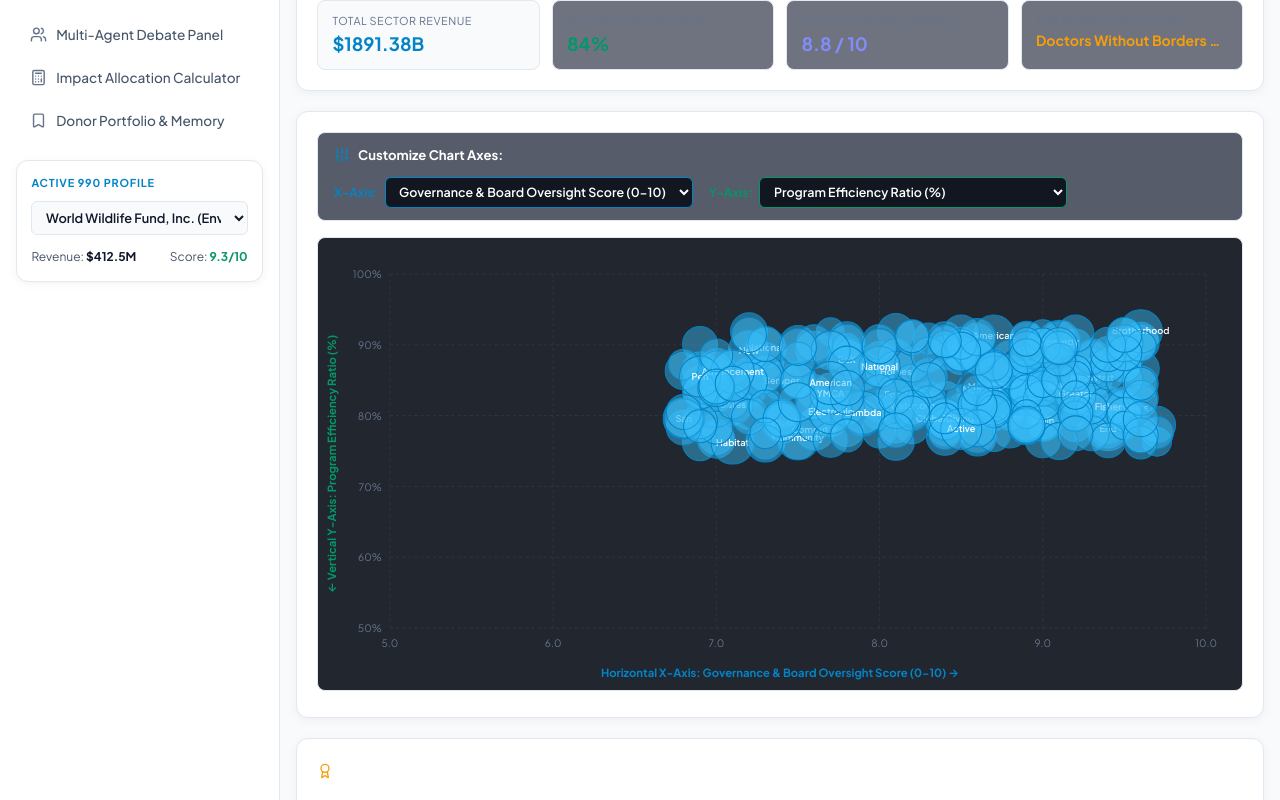
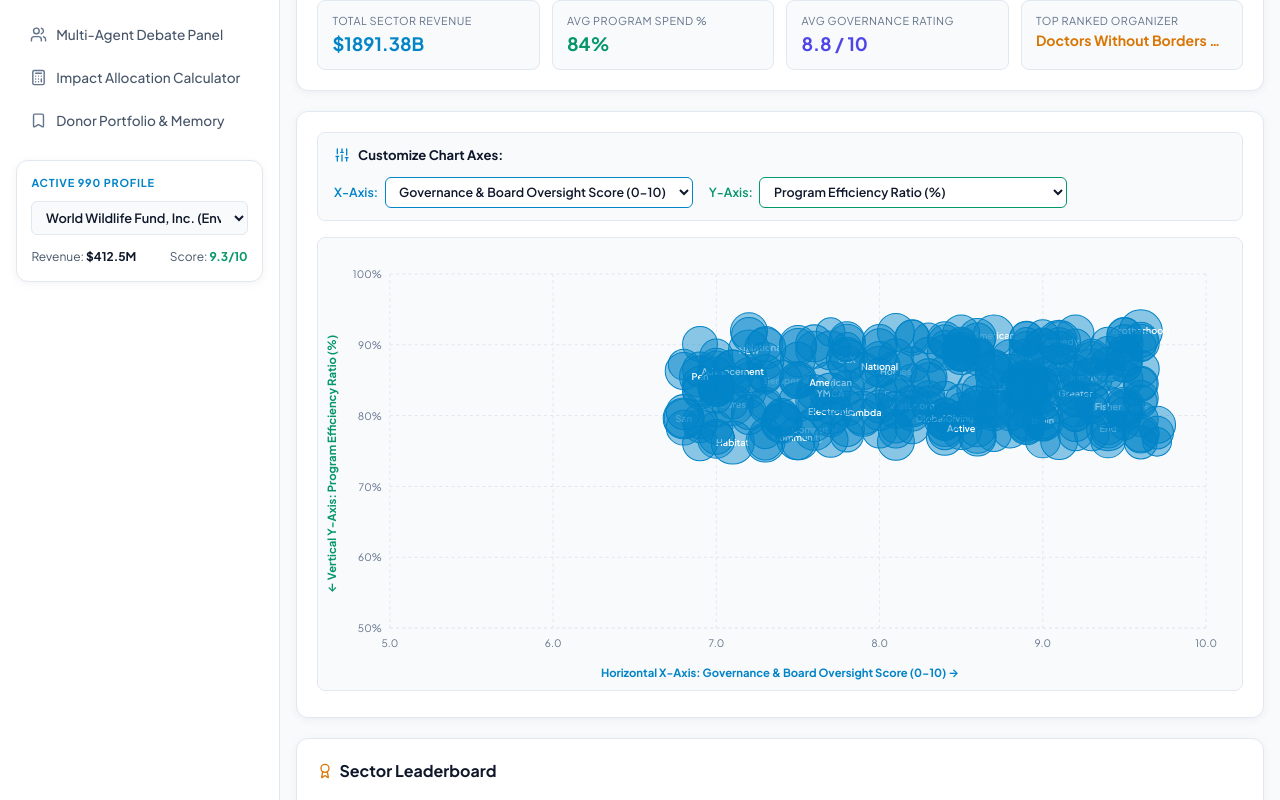
Before and after one commit to chriswschung/nonprofit-explorer-plus, a React (Vite) app: page / in a window 1280 px wide. Shown: the part 280-1080 px from the top of the page. Built offline with nearby package versions, Linux system fonts and the light colour scheme.

Commit message:
Eliminate remaining gray boxes in SectorOverview component

```diff
--- a/src/components/SectorOverview.tsx
+++ b/src/components/SectorOverview.tsx
@@ -219,19 +219,19 @@ export const SectorOverview: React.FC<SectorOverviewProps> = ({
             <span style={{ fontSize: '1.15rem', color: 'var(--accent-blue)', fontWeight: 700 }}>{formatCurrency(totalSectorRevenue)}</span>
           </div>
 
-          <div style={{ background: 'rgba(15, 23, 42, 0.6)', padding: '0.75rem 0.9rem', borderRadius: '8px', border: '1px solid var(--border-subtle)' }}>
+          <div style={{ background: 'var(--bg-main)', padding: '0.75rem 0.9rem', borderRadius: '8px', border: '1px solid var(--border-subtle)' }}>
             <span style={{ fontSize: '0.68rem', color: 'var(--text-muted)', display: 'block', textTransform: 'uppercase', letterSpacing: '0.5px' }}>AVG PROGRAM SPEND %</span>
             <span style={{ fontSize: '1.15rem', color: 'var(--accent-emerald)', fontWeight: 700 }}>{avgProgramEfficiency}%</span>
           </div>
 
-          <div style={{ background: 'rgba(15, 23, 42, 0.6)', padding: '0.75rem 0.9rem', borderRadius: '8px', border: '1px solid var(--border-subtle)' }}>
+          <div style={{ background: 'var(--bg-main)', padding: '0.75rem 0.9rem', borderRadius: '8px', border: '1px solid var(--border-subtle)' }}>
             <span style={{ fontSize: '0.68rem', color: 'var(--text-muted)', display: 'block', textTransform: 'uppercase', letterSpacing: '0.5px' }}>AVG GOVERNANCE RATING</span>
-            <span style={{ fontSize: '1.15rem', color: '#818cf8', fontWeight: 700 }}>{avgGovernanceScore} / 10</span>
+            <span style={{ fontSize: '1.15rem', color: 'var(--accent-indigo)', fontWeight: 700 }}>{avgGovernanceScore} / 10</span>
           </div>
 
-          <div style={{ background: 'rgba(15, 23, 42, 0.6)', padding: '0.75rem 0.9rem', borderRadius: '8px', border: '1px solid var(--border-subtle)' }}>
+          <div style={{ background: 'var(--bg-main)', padding: '0.75rem 0.9rem', borderRadius: '8px', border: '1px solid var(--border-subtle)' }}>
             <span style={{ fontSize: '0.68rem', color: 'var(--text-muted)', display: 'block', textTransform: 'uppercase', letterSpacing: '0.5px' }}>TOP RANKED ORGANIZER</span>
-            <span style={{ fontSize: '0.88rem', color: '#f59e0b', fontWeight: 700, display: 'block', overflow: 'hidden', textOverflow: 'ellipsis', whiteSpace: 'nowrap' }}>
+            <span style={{ fontSize: '0.88rem', color: 'var(--accent-amber)', fontWeight: 700, display: 'block', overflow: 'hidden', textOverflow: 'ellipsis', whiteSpace: 'nowrap' }}>
               {topRankedOrg ? topRankedOrg.name : 'N/A'}
             </span>
           </div>
@@ -242,8 +242,8 @@ export const SectorOverview: React.FC<SectorOverviewProps> = ({
       <div className="glass-card" style={{ padding: '1.25rem', position: 'relative', overflow: 'hidden' }}>
 
         {/* Dynamic Axis Selector Bar */}
-        <div style={{ display: 'flex', justifyContent: 'space-between', alignItems: 'center', marginBottom: '1rem', flexWrap: 'wrap', gap: '0.75rem', background: 'rgba(15, 23, 42, 0.7)', padding: '0.75rem 1rem', borderRadius: '8px', border: '1px solid var(--border-subtle)' }}>
-          <div style={{ display: 'flex', alignItems: 'center', gap: '0.5rem', fontSize: '0.82rem', color: '#fff', fontWeight: 700 }}>
+        <div style={{ display: 'flex', justifyContent: 'space-between', alignItems: 'center', marginBottom: '1rem', flexWrap: 'wrap', gap: '0.75rem', background: 'var(--bg-main)', padding: '0.75rem 1rem', borderRadius: '8px', border: '1px solid var(--border-subtle)' }}>
+          <div style={{ display: 'flex', alignItems: 'center', gap: '0.5rem', fontSize: '0.82rem', color: 'var(--text-primary)', fontWeight: 700 }}>
             <Sliders size={16} color="var(--accent-blue)" /> Customize Chart Axes:
           </div>
 
@@ -255,8 +255,8 @@ export const SectorOverview: React.FC<SectorOverviewProps> = ({
                 value={xAxisId}
                 onChange={(e) => setXAxisId(e.target.value)}
                 style={{
-                  background: 'rgba(11, 15, 25, 0.9)',
-                  color: '#fff',
+                  background: 'var(--bg-card)',
+                  color: 'var(--text-primary)',
                   border: '1px solid var(--accent-blue)',
                   padding: '0.35rem 0.6rem',
                   borderRadius: '6px',
@@ -281,8 +281,8 @@ export const SectorOverview: React.FC<SectorOverviewProps> = ({
                 value={yAxisId}
                 onChange={(e) => setYAxisId(e.target.value)}
                 style={{
-                  background: 'rgba(11, 15, 25, 0.9)',
-                  color: '#fff',
+                  background: 'var(--bg-card)',
+                  color: 'var(--text-primary)',
                   border: '1px solid var(--accent-emerald)',
                   padding: '0.35rem 0.6rem',
                   borderRadius: '6px',
@@ -304,15 +304,15 @@ export const SectorOverview: React.FC<SectorOverviewProps> = ({
 
         {/* SVG Canvas */}
         <div style={{ width: '100%', overflowX: 'auto' }}>
-          <svg viewBox={`0 0 ${svgWidth} ${svgHeight}`} style={{ width: '100%', height: 'auto', background: 'rgba(11, 15, 25, 0.9)', borderRadius: '8px', border: '1px solid var(--border-subtle)' }}>
+          <svg viewBox={`0 0 ${svgWidth} ${svgHeight}`} style={{ width: '100%', height: 'auto', background: 'var(--bg-main)', borderRadius: '8px', border: '1px solid var(--border-subtle)' }}>
 
             {/* Y-Axis Grid Lines & Tick Labels */}
             {yAxisMetric.gridTicks.map((val) => {
               const y = getY(val);
               return (
                 <g key={`y-grid-${val}`}>
-                  <line x1={padding.left} y1={y} x2={svgWidth - padding.right} y2={y} stroke="rgba(255,255,255,0.06)" strokeDasharray="3 3" />
-                  <text x={padding.left - 8} y={y + 4} fill="#64748b" fontSize="10" textAnchor="end">
+                  <line x1={padding.left} y1={y} x2={svgWidth - padding.right} y2={y} stroke="var(--border-subtle)" strokeDasharray="3 3" />
+                  <text x={padding.left - 8} y={y + 4} fill="var(--text-muted)" fontSize="10" textAnchor="end">
                     {yAxisMetric.formatValue(val)}
                   </text>
                 </g>
@@ -324,8 +324,8 @@ export const SectorOverview: React.FC<SectorOverviewProps> = ({
               const x = getX(val);
               return (
                 <g key={`x-grid-${val}`}>
-                  <line x1={x} y1={padding.top} x2={x} y2={svgHeight - padding.bottom} stroke="rgba(255,255,255,0.06)" strokeDasharray="3 3" />
-                  <text x={x} y={svgHeight - padding.bottom + 18} fill="#64748b" fontSize="10" textAnchor="middle">
+                  <line x1={x} y1={padding.top} x2={x} y2={svgHeight - padding.bottom} stroke="var(--border-subtle)" strokeDasharray="3 3" />
+                  <text x={x} y={svgHeight - padding.bottom + 18} fill="var(--text-muted)" fontSize="10" textAnchor="middle">
                     {xAxisMetric.formatValue(val)}
                   </text>
                 </g>
@@ -348,7 +348,7 @@ export const SectorOverview: React.FC<SectorOverviewProps> = ({
               const y = getY(yVal);
               const radius = getRadius(np.totalRevenue);
               const isHovered = hoveredOrg?.id === np.id;
-              const color = isHovered ? 'var(--accent-blue)' : 'rgba(56, 189, 248, 0.45)';
+              const color = isHovered ? 'var(--accent-blue)' : 'rgba(2, 132, 199, 0.45)';
 
               return (
                 <g key={np.id} style={{ cursor: 'pointer' }}>
@@ -405,7 +405,7 @@ export const SectorOverview: React.FC<SectorOverviewProps> = ({
             style={{
               marginTop: '0.85rem',
               padding: '0.85rem 1rem',
-              background: 'var(--bg-sidebar)',
+              background: 'var(--bg-card)',
               border: '1px solid var(--accent-blue)',
               borderRadius: '8px',
               display: 'flex',
@@ -416,7 +416,7 @@ export const SectorOverview: React.FC<SectorOverviewProps> = ({
             }}
           >
             <div>
-              <div style={{ color: '#fff', fontWeight: 700, fontSize: '0.92rem' }}>{hoveredOrg.name}</div>
+              <div style={{ color: 'var(--text-primary)', fontWeight: 700, fontSize: '0.92rem' }}>{hoveredOrg.name}</div>
               <div style={{ color: 'var(--text-secondary)', fontSize: '0.75rem', marginTop: '0.1rem' }}>
                 EIN: {hoveredOrg.ein} • {hoveredOrg.nteeCategory}
               </div>
@@ -425,7 +425,7 @@ export const SectorOverview: React.FC<SectorOverviewProps> = ({
             <div style={{ display: 'flex', gap: '1rem', alignItems: 'center' }}>
               <div>
                 <span style={{ fontSize: '0.68rem', color: 'var(--accent-blue)', display: 'block', fontWeight: 600 }}>{xAxisMetric.shortLabel.toUpperCase()}</span>
-                <span style={{ color: '#fff', fontWeight: 'bold', fontSize: '0.85rem' }}>{xAxisMetric.formatValue(xAxisMetric.getValue(hoveredOrg))}</span>
+                <span style={{ color: 'var(--text-primary)', fontWeight: 'bold', fontSize: '0.85rem' }}>{xAxisMetric.formatValue(xAxisMetric.getValue(hoveredOrg))}</span>
               </div>
 
               <div>
@@ -435,12 +435,12 @@ export const SectorOverview: React.FC<SectorOverviewProps> = ({
 
               <div>
                 <span style={{ fontSize: '0.68rem', color: 'var(--text-muted)', display: 'block' }}>REVENUE</span>
-                <span style={{ color: '#fff', fontWeight: 'bold', fontSize: '0.85rem' }}>{formatCurrency(hoveredOrg.totalRevenue)}</span>
+                <span style={{ color: 'var(--text-primary)', fontWeight: 'bold', fontSize: '0.85rem' }}>{formatCurrency(hoveredOrg.totalRevenue)}</span>
               </div>
 
               <div>
                 <span style={{ fontSize: '0.68rem', color: 'var(--text-muted)', display: 'block' }}>SCORE</span>
-                <span style={{ color: '#f59e0b', fontWeight: '800', fontSize: '1rem' }}>{hoveredOrg.overallScore}/10</span>
+                <span style={{ color: 'var(--accent-amber)', fontWeight: '800', fontSize: '1rem' }}>{hoveredOrg.overallScore}/10</span>
               </div>
 
               <button
@@ -449,7 +449,7 @@ export const SectorOverview: React.FC<SectorOverviewProps> = ({
                   onViewScorecard(hoveredOrg.id);
                 }}
                 style={{
-                  background: 'rgba(56, 189, 248, 0.15)',
+                  background: 'rgba(2, 132, 199, 0.15)',
                   color: 'var(--accent-blue)',
                   border: '1px solid var(--accent-blue)',
                   padding: '0.4rem 0.8rem',
@@ -471,8 +471,8 @@ export const SectorOverview: React.FC<SectorOverviewProps> = ({
 
       {/* 3. Sector Leaderboard Table */}
       <div className="glass-card" style={{ padding: '1.25rem' }}>
-        <h3 style={{ color: '#fff', fontSize: '1rem', margin: '0 0 0.85rem 0', fontWeight: 700, display: 'flex', alignItems: 'center', gap: '0.4rem' }}>
-          <Award size={16} color="#f59e0b" />
+        <h3 style={{ color: 'var(--text-primary)', fontSize: '1rem', margin: '0 0 0.85rem 0', fontWeight: 700, display: 'flex', alignItems: 'center', gap: '0.4rem' }}>
+          <Award size={16} color="var(--accent-amber)" />
           Sector Leaderboard
         </h3>
 
@@ -494,13 +494,13 @@ export const SectorOverview: React.FC<SectorOverviewProps> = ({
                 <tr
                   key={np.id}
                   style={{
-                    borderBottom: '1px solid rgba(255,255,255,0.03)',
+                    borderBottom: '1px solid var(--border-subtle)',
                     transition: 'background 0.15s ease'
                   }}
-                  onMouseEnter={(e) => (e.currentTarget.style.background = 'rgba(255,255,255,0.02)')}
+                  onMouseEnter={(e) => (e.currentTarget.style.background = 'var(--bg-card-hover)')}
                   onMouseLeave={(e) => (e.currentTarget.style.background = 'transparent')}
                 >
-                  <td style={{ padding: '0.6rem 0.4rem', fontWeight: 600, color: '#fff' }}>
+                  <td style={{ padding: '0.6rem 0.4rem', fontWeight: 600, color: 'var(--text-primary)' }}>
                     {np.name}
                     <div style={{ fontSize: '0.7rem', color: 'var(--text-muted)' }}>EIN: {np.ein}</div>
                   </td>
@@ -510,7 +510,7 @@ export const SectorOverview: React.FC<SectorOverviewProps> = ({
                   <td style={{ padding: '0.6rem 0.4rem', color: (np.revenueGrowthCAGR || 0) >= 0 ? 'var(--accent-emerald)' : 'var(--accent-rose)' }}>
                     {(np.revenueGrowthCAGR || 0) > 0 ? '+' : ''}{np.revenueGrowthCAGR}%
                   </td>
-                  <td style={{ padding: '0.6rem 0.4rem', color: '#f59e0b', fontWeight: 700 }}>{np.overallScore} / 10</td>
+                  <td style={{ padding: '0.6rem 0.4rem', color: 'var(--accent-amber)', fontWeight: 700 }}>{np.overallScore} / 10</td>
                   <td style={{ padding: '0.6rem 0.4rem', textAlign: 'right' }}>
                     <button
                       onClick={() => {
```
